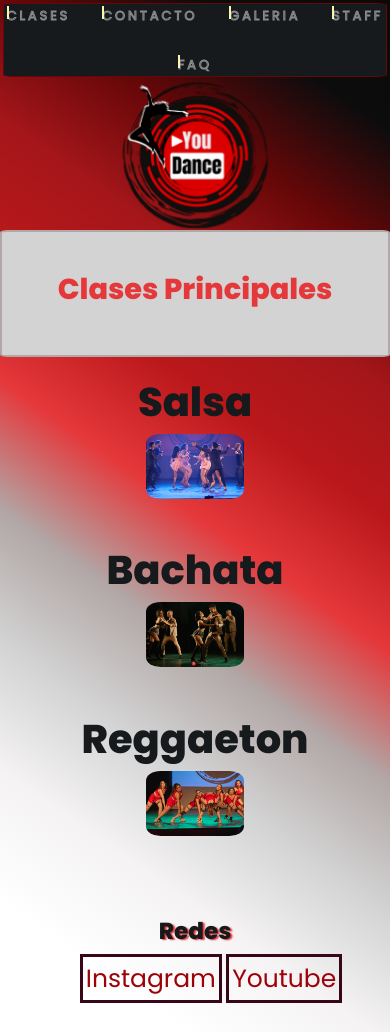
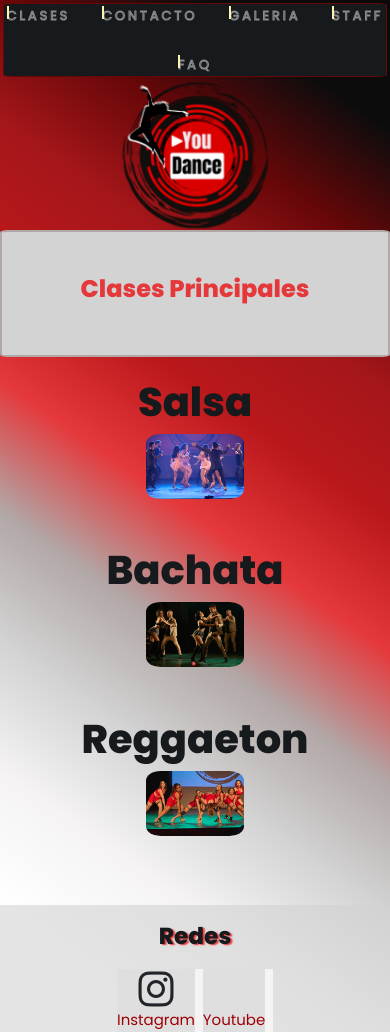
Before and after one commit to r1k4rd0g/YouDance, a website: page index.html in a window 390 px wide. Drawn offline with nearby package versions, Linux system fonts and the light colour scheme.

Commit message:
comienzo instalacion iconos footer

```diff
--- a/index.html
+++ b/index.html
@@ -70,14 +70,22 @@
     <footer class="footer basic-flex">
         <H3 class="tit-redes">Redes</H3>
         <ul class="footer__Redes">
-            <li><a href="https://www.instagram.com/youdancelacosta/?hl=es" target="_blank">Instagram</a>
-            </li>
-            <li><a href="https://www.youtube.com/watch?v=cYdssMDVUtU&t=1240s" target="_blank">Youtube</a>
-            </li>
+            <div class="contredes">
+                <div class="flexred">
+                    <li><a class="instagram" href="https://www.instagram.com/youdancelacosta/?hl=es" target="_blank">Instagram</a>
+                    </li>
+                    <i class="fa-brands fa-instagram"></i>
+                </div>
+                <div class="flexred">
+                    <li><a class="youtube" href="https://www.youtube.com/watch?v=cYdssMDVUtU&t=1240s" target="_blank">Youtube</a>
+                    </li>
+                </div>
+            </div>
         </ul>
     </footer>
     <script src="https://cdn.jsdelivr.net/npm/bootstrap@5.3.0-alpha1/dist/js/bootstrap.bundle.min.js"
     integrity="sha384-w76AqPfDkMBDXo30jS1Sgez6pr3x5MlQ1ZAGC+nuZB+EYdgRZgiwxhTBTkF7CXvN" crossorigin="anonymous"></script>
+    <script src="https://kit.fontawesome.com/d0dd171cfd.js" crossorigin="anonymous"></script>
 </body>
 <script src="./js/wow.js"></script>
     <script>
--- a/scss/Sections/FAQ/_mainFAQ.scss
+++ b/scss/Sections/FAQ/_mainFAQ.scss
@@ -1,3 +1,32 @@
 .mainFAQ{
     min-height: 60vh;
 }
+.mainFAQ{
+    display: flex;
+    align-items: stretch;
+    justify-content: center;
+    flex-direction: column;
+    height: auto;
+}
+.tit-faq{
+    @extend .basic-flex;
+    @extend .TituloPrincipal;
+    align-items: center;
+    color: #E5383B;
+    font-size: 6rem;
+    font-weight: bold;
+    background-color: $Color8;
+    min-height: 15vh;
+    text-align: center;
+}
+@media (max-width: 840px){
+    .tit-faq{
+        font-size: 3rem;
+    }
+}
+
+@media (max-width: 552px){
+    .tit-faq{
+        font-size:1.8rem;
+    }
+}
--- a/scss/Sections/Galeria/_mainGaleria.scss
+++ b/scss/Sections/Galeria/_mainGaleria.scss
@@ -13,6 +13,7 @@
     font-weight: bold;
     background-color: $Color8;
     min-height: 15vh;
+    text-align: center;
 }
 .gallery {
     --n: 3; /*nº de filas*/
@@ -48,13 +49,13 @@
     height: calc(var(--h)*var(--f));
 }
 @media (max-width: 840px){
-    .TituloPrincipal{
+    .titulogaleri{
         font-size: 3rem;
     }
 }
 
 @media (max-width: 552px){
-    .TituloPrincipal{
+    .titulogaleri{
         font-size:1.8rem;
     }
 }
--- a/scss/Sections/Staff/_main-staff.scss
+++ b/scss/Sections/Staff/_main-staff.scss
@@ -28,13 +28,13 @@
 .D { grid-area: D; }
 
 @media (max-width: 840px){
-    .TituloPrincipal{
+    .tit-staff{
         font-size: 3rem;
     }
 }
 
 @media (max-width: 552px){
-    .TituloPrincipal{
+    .tit-staff{
         font-size:1.8rem;
     }
 }
--- a/scss/Utilities/_footer.scss
+++ b/scss/Utilities/_footer.scss
@@ -1,21 +1,49 @@
 .footer{
     @extend .basic-flex;
     align-items: center;
-    min-height: 15vh;
-}
-.footer__Redes li{
-    color: #370617;
-    border: 3px solid;
-    display: inline-block;
-    padding: 3px;
-    position: relative;
-    list-style: none;
-    font-size: 25px;
+    min-height: 20vh;
+    background-color: $Color10;
+
 }
 .tit-redes{
+    display: flex;
     font-weight: bold;
     text-shadow: 2px 1px 1.5px $Color6;
     color: $Color2;
+    margin: auto;
+}
+.footer__Redes{
+    padding:0;
+    margin: 0;
+    display: flex;
+}
+.footer__Redes li{
+    display: flex;
+    list-style: none;
+    font-size: 15px;
+}
+.contredes{
+    display: grid;
+    justify-items: center;
+    justify-content: center;
+    grid-template-columns: 1fr 1fr;
+    grid-template-rows: 1fr;
+    grid-template-areas: "instagram youtube";
+    background-color: $Color9;
+}
+.instagram {
+    grid-area: instagram;
+
+}
+.youtube{
+    grid-area: youtube;
+}
+.flexred{
+    display: flex;
+    align-items: center;
+    flex-direction: column-reverse;
+    font-size: 2.5rem;
+    background-color: $Color10;
 }
 .footer__Redes a{
     color: #9D0208;
```
Also changed, not shown: Secciones/Preguntas-frecuentes.html (+1 -0 lines), css/style.css.
